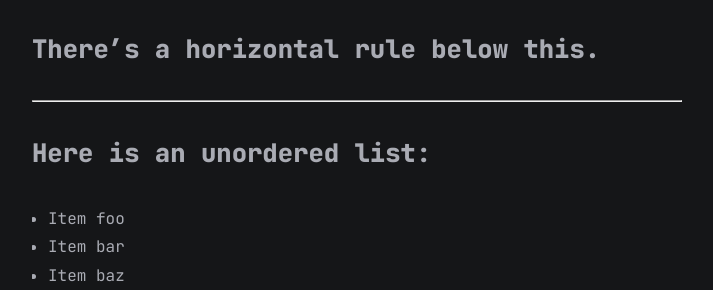
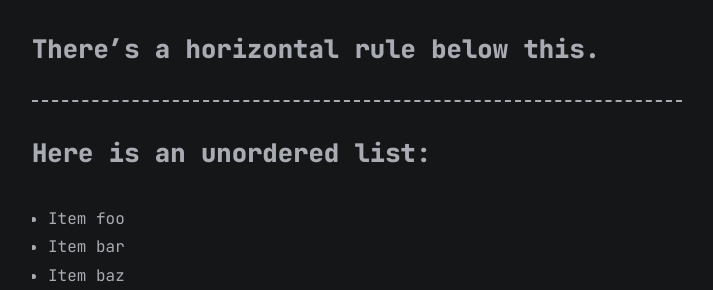
Before and after one commit to hrszpuk/hrszpuk.github.io, a Jekyll site: the page built from all_collections/_posts/2021-11-04-jekyll-markdown.md, in a window 1280 px wide. Shown: the part 2611-2901 px from the top of the page, without its empty margins (283-996 px from the left). Built offline with Jekyll 4.4.1, drawn with Linux system fonts in a browser that asks for light colours.

Commit message:
Added hr tag css

```diff
--- a/assets/css/common.css
+++ b/assets/css/common.css
@@ -61,3 +61,11 @@
 .modal-article:hover {
   background: var(--gray-4);
 }
+
+hr {
+	border-top: 2px dashed var(--white-2)!important;
+	border-bottom: none!important;
+	border-left: none!important;
+	border-right: none!important;
+	margin-bottom: 1.75rem!important;
+}
```
